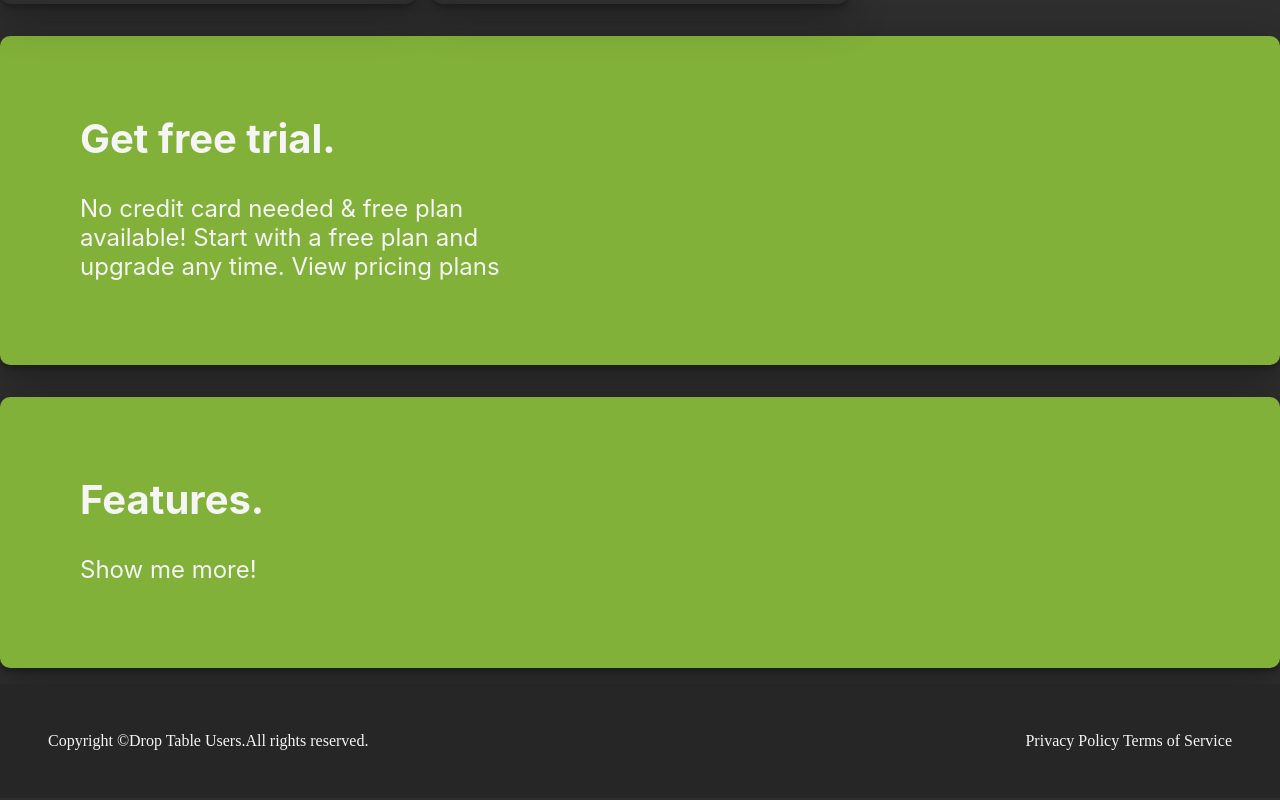
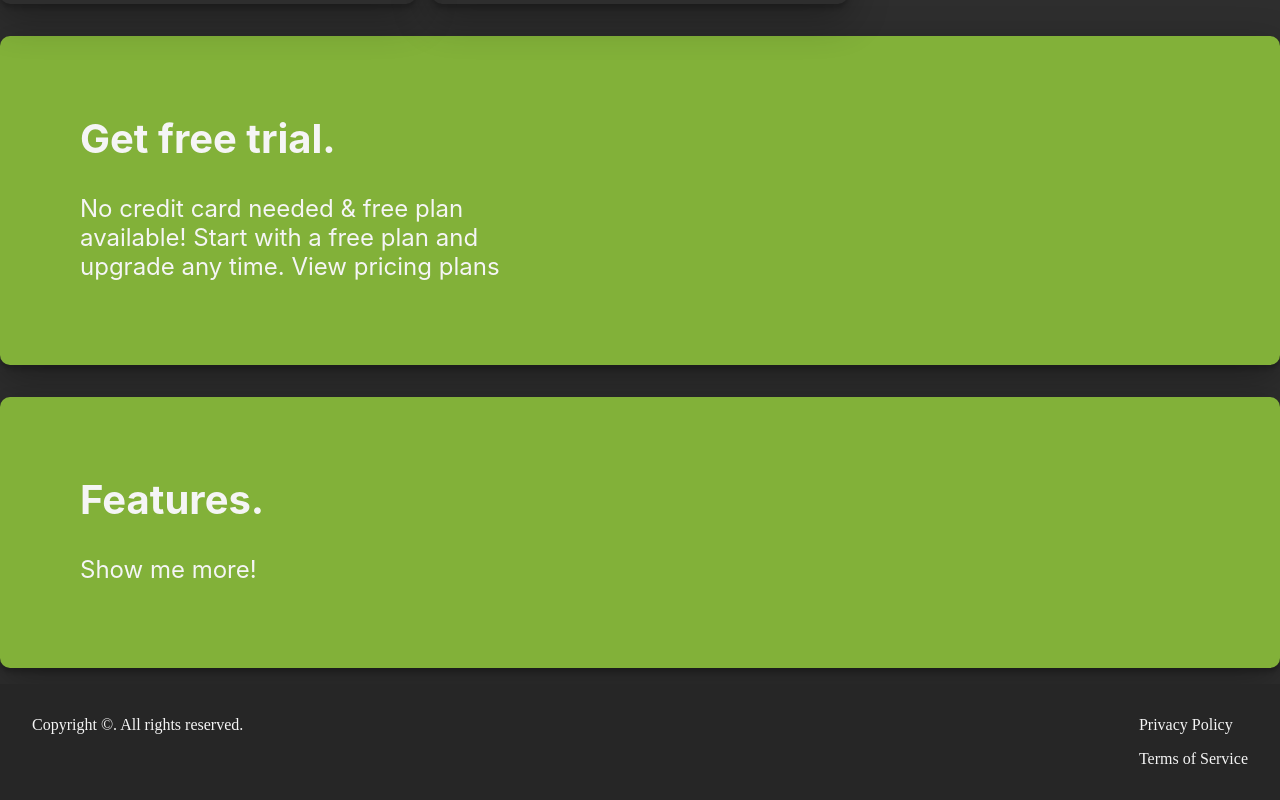
Before and after one commit to rxMATTEO/track-my-exception, a React app: page / in a window 1280 px wide. Shown: the part 2047-2847 px from the top of the page. Built offline with nearby package versions, Linux system fonts and the light colour scheme.

Commit message:
Footer style correct

```diff
--- a/src/component/footer/Footer.jsx
+++ b/src/component/footer/Footer.jsx
@@ -1,16 +1,17 @@
 import React from 'react';
 import "./footer.sass";
+import { href as contactHref } from "../../pages/contact/Contact.jsx";
 
 function Footer(props) {
   return (
     <div className="footer">
       <div className="center flex">
         <div>
-          Copyright ©Drop Table Users.All rights reserved.
+          Copyright ©. All rights reserved.
         </div>
         <div>
-          Privacy Policy
-          Terms of Service
+          <a href={contactHref}>Privacy Policy</a>
+          <a href={contactHref}>Terms of Service</a>
         </div>
       </div>
     </div>
--- a/src/component/footer/footer.sass
+++ b/src/component/footer/footer.sass
@@ -2,9 +2,12 @@
 
 .footer
   margin-top: 1rem
-  padding: 3rem
+  padding: 2rem
   background-color: $secondary-color
   .flex
     display: flex
     justify-content: space-between
     color: whitesmoke
+    a:nth-child(odd)
+      display: block
+      padding-bottom: 1rem
```
